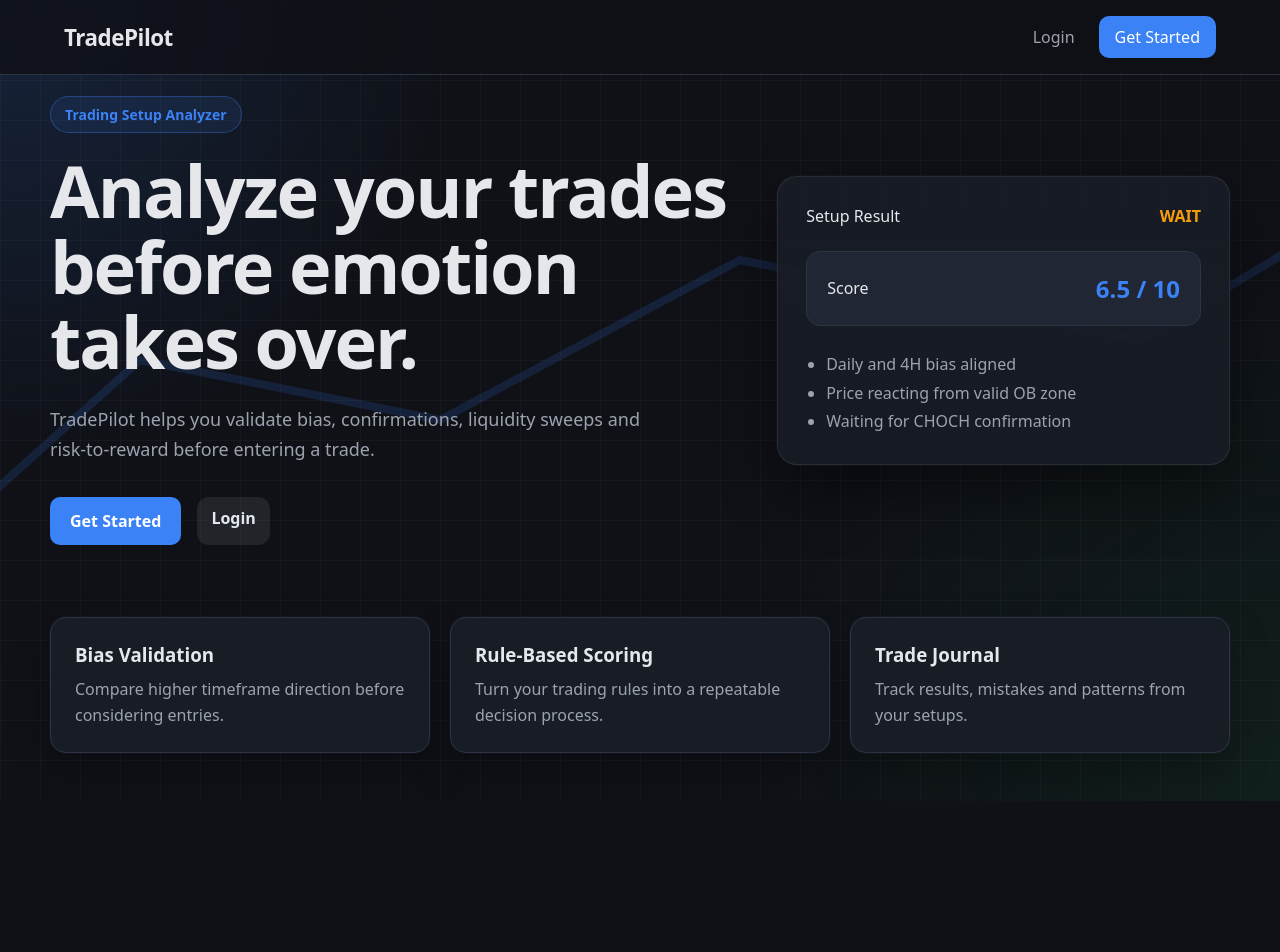
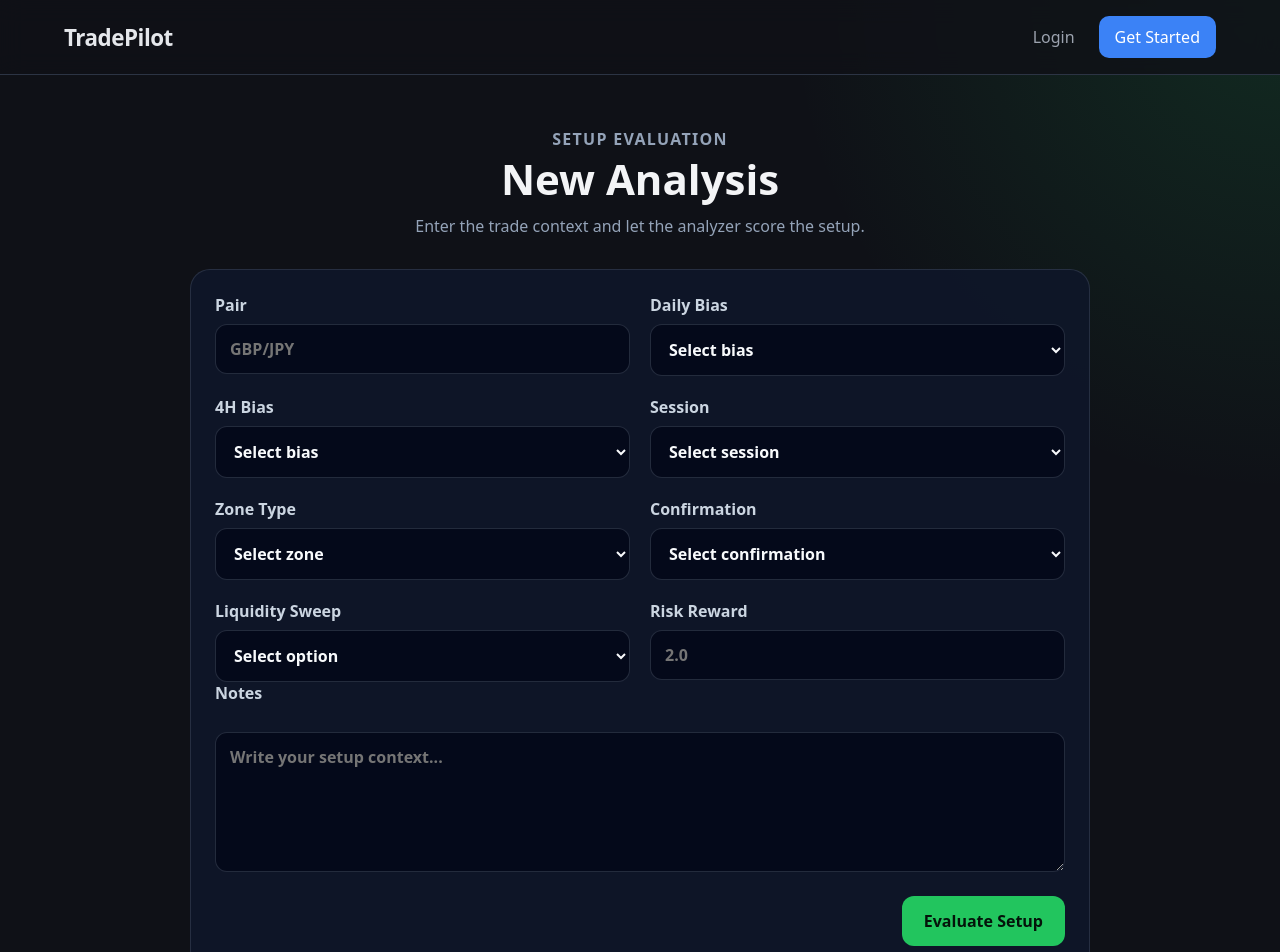
Before and after one commit to stoyan-kanev/Trading-Analyzer, a React (Vite) app in the folder front-end/: page /analysis/new in a window 1280 px wide. Before the commit this address led to /. Shown: the top 952 px of the page. Before the commit the page ends 801 px from the top, so only its background shows below. Built offline with nearby package versions, Linux system fonts and the light colour scheme; no server answers.

Commit message:
Created New Analisys for dashboard and page for it

```diff
--- /dev/null
+++ b/front-end/src/components/Analysis/AnalysisPage.css
@@ -0,0 +1,93 @@
+.analysis-page {
+    padding: 120px 32px 48px;
+    min-height: 100vh;
+    background:
+            radial-gradient(circle at top right, rgba(34, 197, 94, 0.14), transparent 30%),
+            #0f1117;
+    color: #f8fafc;
+}
+.analysis-header {
+    margin-bottom: 32px;
+    text-align: center;
+}
+
+.analysis-kicker {
+    color: #22c55e;
+    font-weight: 700;
+    text-transform: uppercase;
+    letter-spacing: 0.08em;
+}
+
+.analysis-header h1 {
+    margin: 0;
+    font-size: 42px;
+}
+
+.analysis-header p {
+    margin: 8px 0 0;
+    color: #94a3b8;
+}
+
+.analysis-form {
+    background: rgba(15, 23, 42, 0.86);
+    border: 1px solid rgba(148, 163, 184, 0.18);
+    border-radius: 20px;
+    padding: 24px;
+
+    max-width: 900px;
+    margin: 0 auto;
+}
+
+.form-grid {
+    display: grid;
+    grid-template-columns: repeat(2, 1fr);
+    gap: 20px;
+}
+
+.analysis-form label {
+    display: flex;
+    flex-direction: column;
+    gap: 8px;
+    color: #cbd5e1;
+    font-weight: 600;
+}
+
+.analysis-form input,
+.analysis-form select,
+.analysis-form textarea {
+    width: 100%;
+    border: 1px solid rgba(148, 163, 184, 0.22);
+    border-radius: 12px;
+    padding: 13px 14px;
+    background: rgba(2, 6, 23, 0.75);
+    color: #f8fafc;
+    font: inherit;
+}
+
+.analysis-form textarea {
+    min-height: 140px;
+    resize: vertical;
+    margin-top: 20px;
+}
+
+.form-actions {
+    margin-top: 24px;
+    display: flex;
+    justify-content: flex-end;
+}
+
+.analysis-primary-btn {
+    border: none;
+    border-radius: 12px;
+    padding: 14px 22px;
+    background: #22c55e;
+    color: #04130a;
+    font-weight: 800;
+    cursor: pointer;
+}
+
+@media (max-width: 800px) {
+    .form-grid {
+        grid-template-columns: 1fr;
+    }
+}
--- /dev/null
+++ b/front-end/src/components/Analysis/AnalysisPage.tsx
@@ -0,0 +1,99 @@
+import "./AnalysisPage.css"
+export function AnalysisPage() {
+    return (
+        <main className="analysis-page">
+            <section className="analysis-header">
+                <div>
+                    <p className="analysis-kicker">Setup Evaluation</p>
+                    <h1>New Analysis</h1>
+                    <p>Enter the trade context and let the analyzer score the setup.</p>
+                </div>
+            </section>
+
+            <form className="analysis-form">
+                <div className="form-grid">
+                    <label>
+                        Pair
+                        <input type="text" placeholder="GBP/JPY" />
+                    </label>
+
+                    <label>
+                        Daily Bias
+                        <select>
+                            <option value="">Select bias</option>
+                            <option value="bullish">Bullish</option>
+                            <option value="bearish">Bearish</option>
+                            <option value="neutral">Neutral</option>
+                        </select>
+                    </label>
+
+                    <label>
+                        4H Bias
+                        <select>
+                            <option value="">Select bias</option>
+                            <option value="bullish">Bullish</option>
+                            <option value="bearish">Bearish</option>
+                            <option value="neutral">Neutral</option>
+                        </select>
+                    </label>
+
+                    <label>
+                        Session
+                        <select>
+                            <option value="">Select session</option>
+                            <option value="london">London</option>
+                            <option value="new_york">New York</option>
+                            <option value="asia">Asia</option>
+                        </select>
+                    </label>
+
+                    <label>
+                        Zone Type
+                        <select>
+                            <option value="">Select zone</option>
+                            <option value="ob">Order Block</option>
+                            <option value="fvg">FVG</option>
+                            <option value="support_resistance">Support / Resistance</option>
+                            <option value="none">None</option>
+                        </select>
+                    </label>
+
+                    <label>
+                        Confirmation
+                        <select>
+                            <option value="">Select confirmation</option>
+                            <option value="choch">CHOCH</option>
+                            <option value="bos">BOS</option>
+                            <option value="none">None</option>
+                        </select>
+                    </label>
+
+                    <label>
+                        Liquidity Sweep
+                        <select>
+                            <option value="">Select option</option>
+                            <option value="true">Yes</option>
+                            <option value="false">No</option>
+                        </select>
+                    </label>
+
+                    <label>
+                        Risk Reward
+                        <input type="number" step="0.1" placeholder="2.0" />
+                    </label>
+                </div>
+
+                <label>
+                    Notes
+                    <textarea placeholder="Write your setup context..." />
+                </label>
+
+                <div className="form-actions">
+                    <button type="submit" className="analysis-primary-btn">
+                        Evaluate Setup
+                    </button>
+                </div>
+            </form>
+        </main>
+    );
+}
```
Also changed, not shown: front-end/src/routes/router.tsx (+6 -1 lines), front-end/src/components/Dashboard/DashBoard.css (renamed from front-end/src/pages/DashBoard.css), front-end/src/components/Dashboard/DashboardPage.tsx (renamed from front-end/src/pages/DashboardPage.tsx), front-end/src/components/Dashboard/RecentAnalysesTable.tsx (renamed from front-end/src/pages/RecentAnalysesTable.tsx), front-end/src/components/Dashboard/StatsCards.tsx (renamed from front-end/src/pages/StatsCards.tsx).
